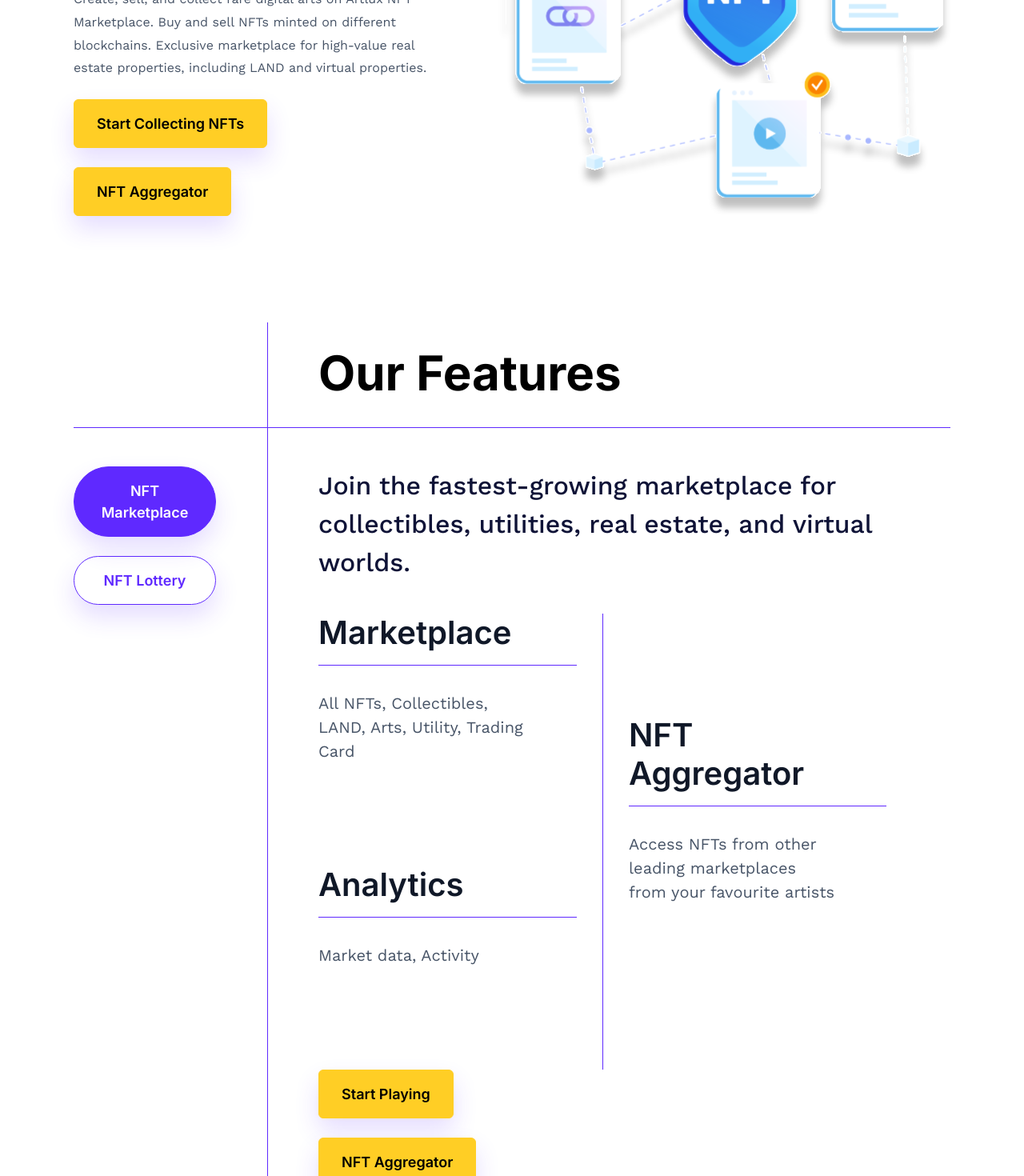
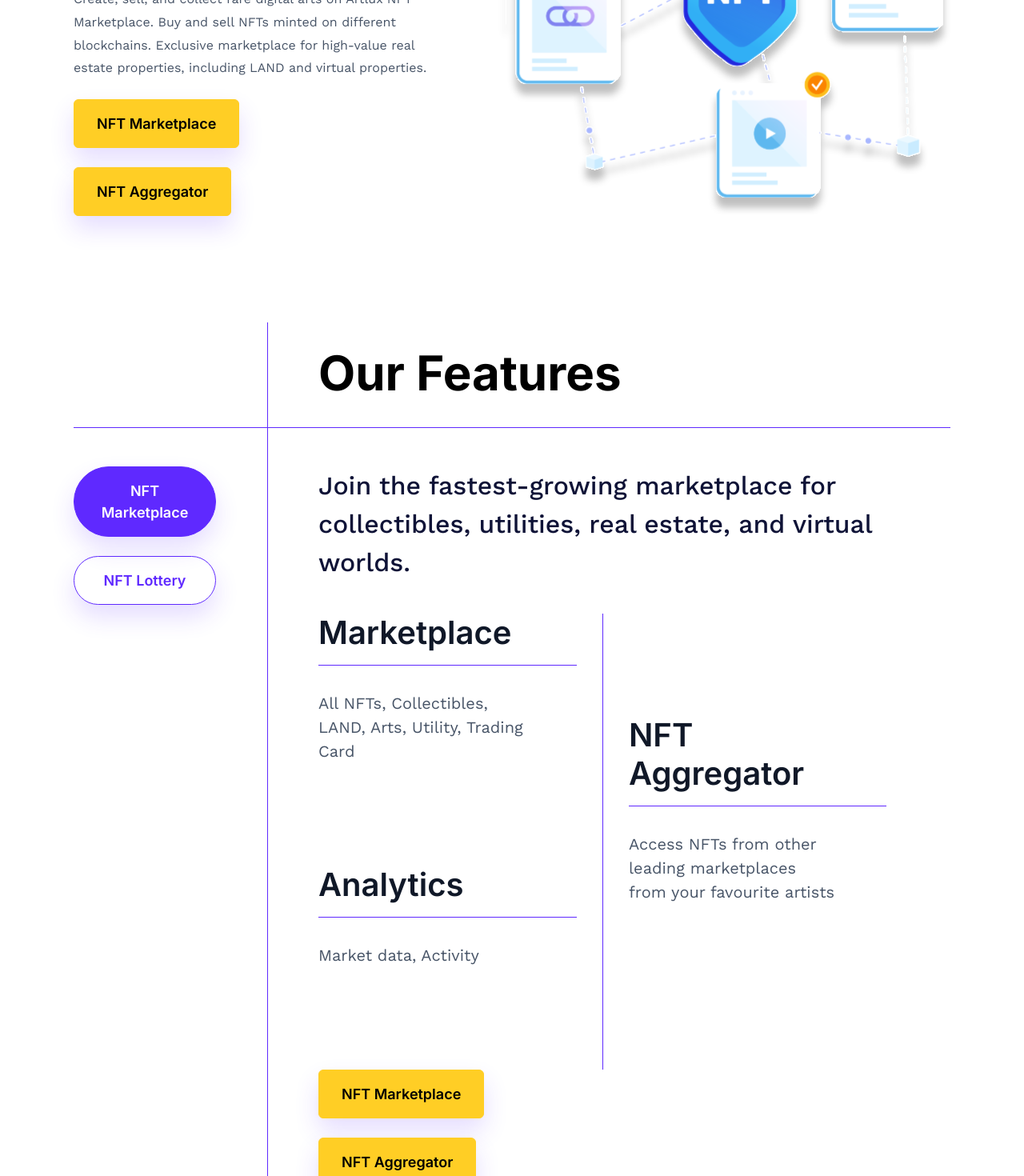
Before and after one commit to sunshine-web-coder/artlux, a React (Vite) app: page / in a window 1280 px wide. Shown: the part 1300-2770 px from the top of the page at 80% size. Built offline with nearby package versions, Linux system fonts and the light colour scheme.

Commit message:
new commit

```diff
--- a/src/components/Cta/index.jsx
+++ b/src/components/Cta/index.jsx
@@ -36,7 +36,7 @@ const Cta = () => {
                         <h3 className="fs-4xl fs-lg-6xl text-black fw-bold mb-3">NFT  Marketplace and Aggregator</h3>
                         <p>Create, sell, and collect rare digital arts on Artlux NFT Marketplace. Buy and sell NFTs minted on different blockchains. Exclusive marketplace for high-value real estate properties, including LAND and virtual properties.</p>
                         <div className="mt-4">
-                            <a href='https://nft.artlux.io/' className="btn btn-warning">Start Collecting NFTs</a>
+                            <a href='https://nft.artlux.io/' className="btn btn-warning">NFT Marketplace</a>
                         </div>
                         <div className="mt-4">
                             <a href='https://aggregator.artlux.io/' className="btn btn-warning">NFT Aggregator</a>
--- a/src/components/Features/index.jsx
+++ b/src/components/Features/index.jsx
@@ -115,7 +115,7 @@ const Features = () => {
                 </div>
               </div>
               <div className="djsdj">
-                <a href='https://nft.artlux.io/' className="btn btn-warning">Start Playing</a>
+                <a href='https://nft.artlux.io/' className="btn btn-warning">NFT Marketplace</a>
               </div>
               <div className="djsdj mt-4">
                 <a href='https://aggregator.artlux.io/' className="btn btn-warning">NFT Aggregator</a>
```
